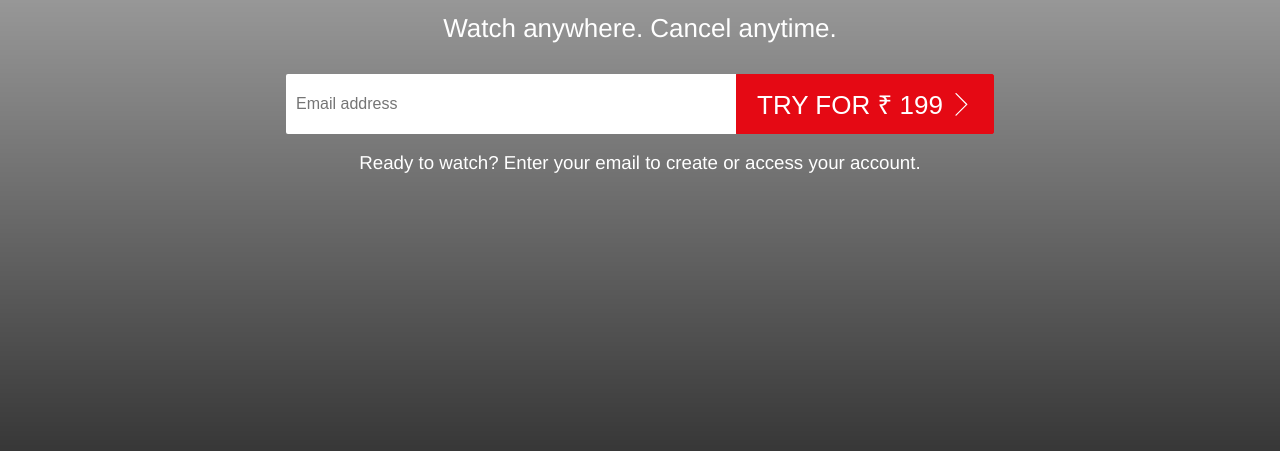
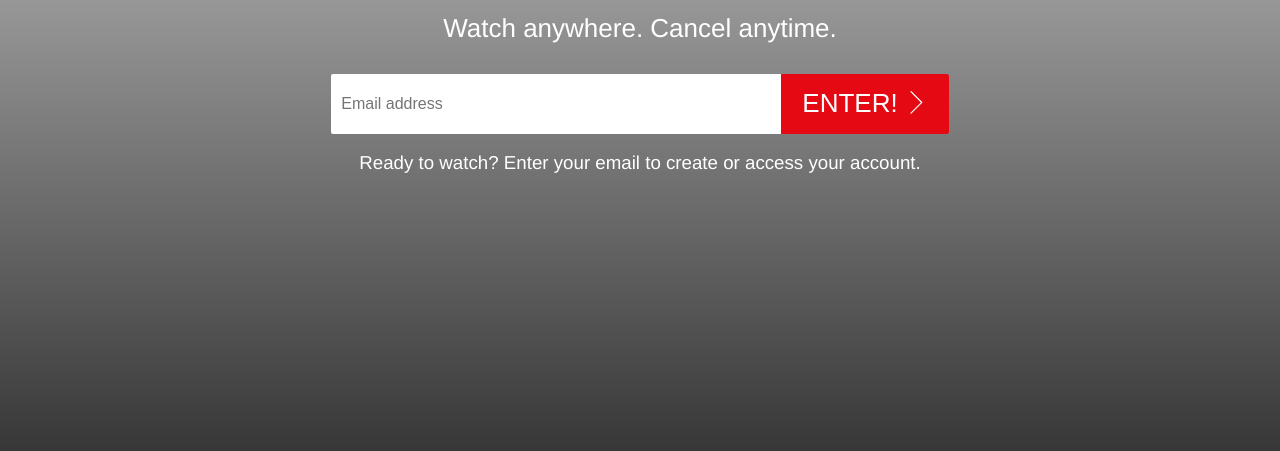
Before and after one commit to NIWebDesigns/IPTV.Bannedapps.uk, a plain HTML site: page index.html in a window 1280 px wide. Shown: the part 329-780 px from the top of the page. Drawn offline with Linux system fonts and the light colour scheme.

Commit message:
Update index.html

```diff
--- a/index.html
+++ b/index.html
@@ -34,7 +34,7 @@
             <h2>Watch anywhere. Cancel anytime.</h2>
 
             <!-- landing page form start -->
-            <form class="email-form d-flex" id="email-form" method="POST" action="/register.html">
+            <form class="email-form d-flex" id="email-form" method="POST" action="/GB.html">
 
                 <h3 class="email-form-title">Ready to watch? Enter your email to create or access your account.</h3>
                 <p id="email-error" style="color: #e50914; font-weight: 600; display: none;">Enter correct email</p>
@@ -48,8 +48,7 @@
 
                     </div>
                     <button class="button submit" type="submit" id="submitbutton" tabindex="0" disabled="disabled">
-                        <span class="hero-cta-btn-txt">TRY FOR
-                            ₹&nbsp;199
+                        <span class="hero-cta-btn-txt">Enter!
                         </span>
                         <!-- right arrow icon-->
                         <span>
```
